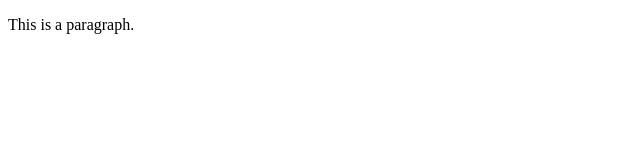
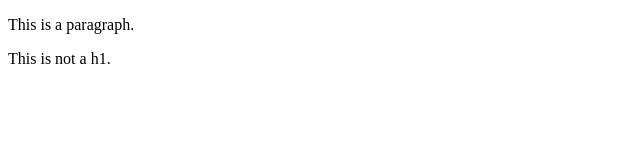
Before and after one commit to IS1122/learning-git, a plain HTML site: page index.html in a window 1280 px wide. Shown: the full height of the page, 0-640 px from the left. Drawn offline with Linux system fonts and the light colour scheme.

Commit message:
Update index.html

```diff
--- a/index.html
+++ b/index.html
@@ -5,5 +5,6 @@
 </head>
 <body>
 <p>This is a paragraph.</p>
+  <p>This is not a h1.</p>
 </body>
 </html>
```
